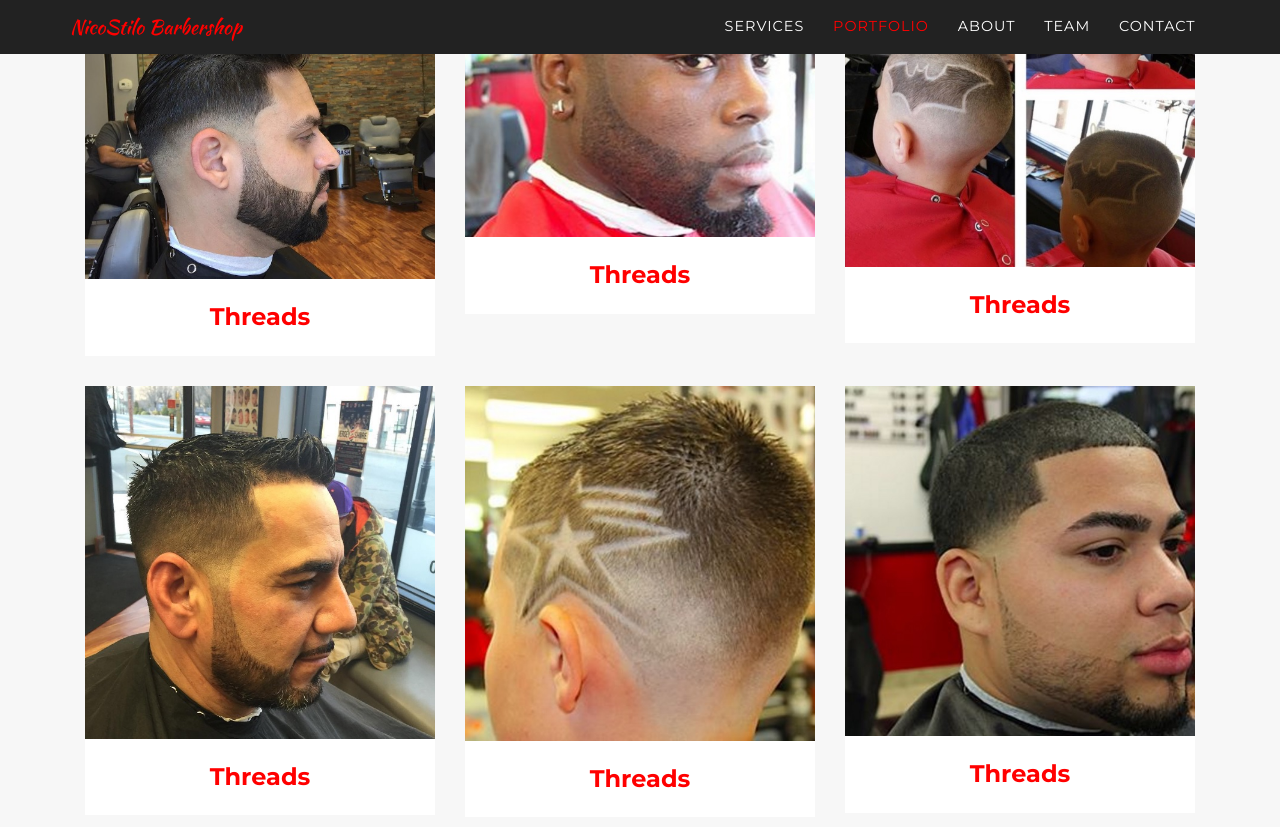
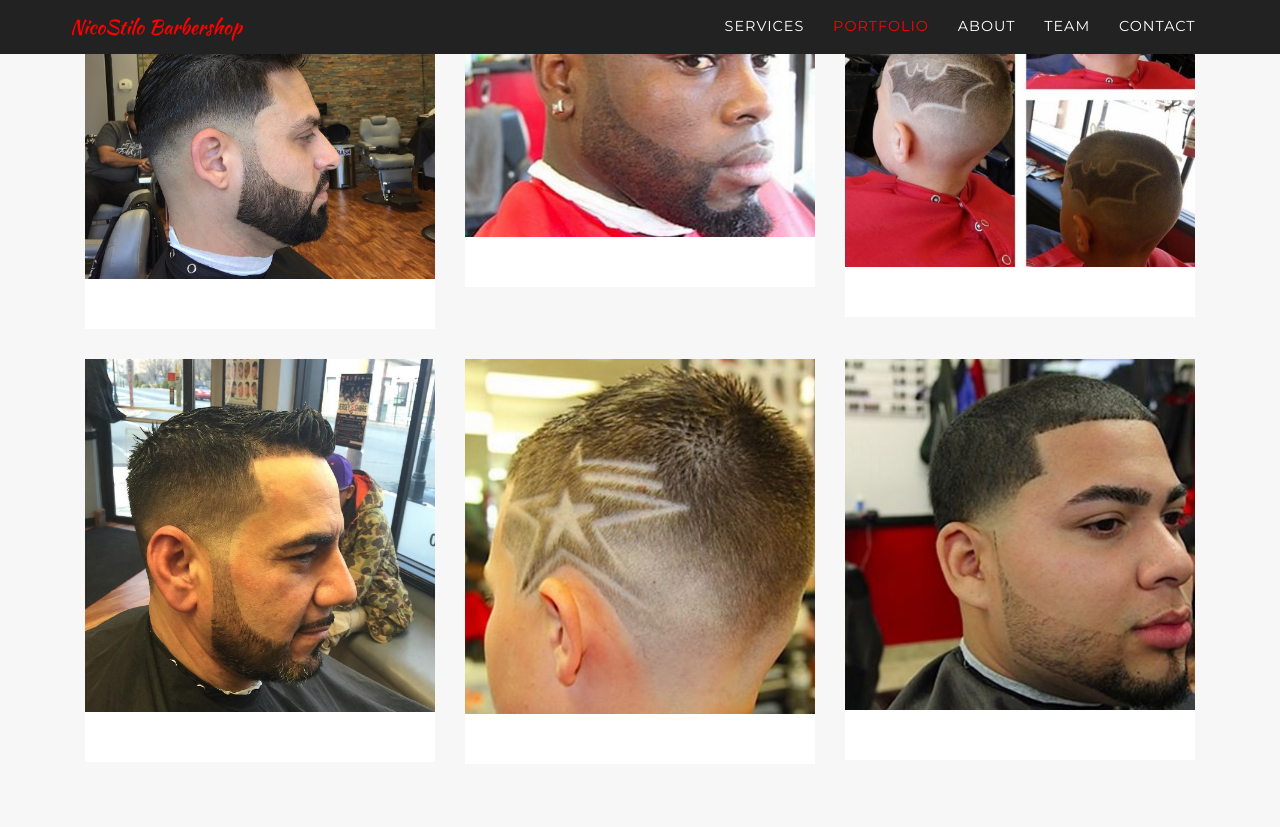
Before and after one commit to Nicostilo08/Nicostilo08.github.io, a Jekyll site: the page built from index.md, in a window 1280 px wide and 900 px high, scrolled down 2379 px. Shown: the top 827 px of the window. Built offline with Jekyll 4.4.1, drawn with Linux system fonts in a browser that asks for light colours; some web fonts are replaced.

```diff
--- a/_layouts/barbershop.html
+++ b/_layouts/barbershop.html
@@ -161,8 +161,6 @@
                 <img class="img-fluid" src="{{ item.image }}" alt="">
             </div>
             <div class="portfolio-caption">
-              <h4>Threads</h4>
-              <p class="text-muted">{{ item.description }}</p>
             </div>
               </a>
             </div>
```
